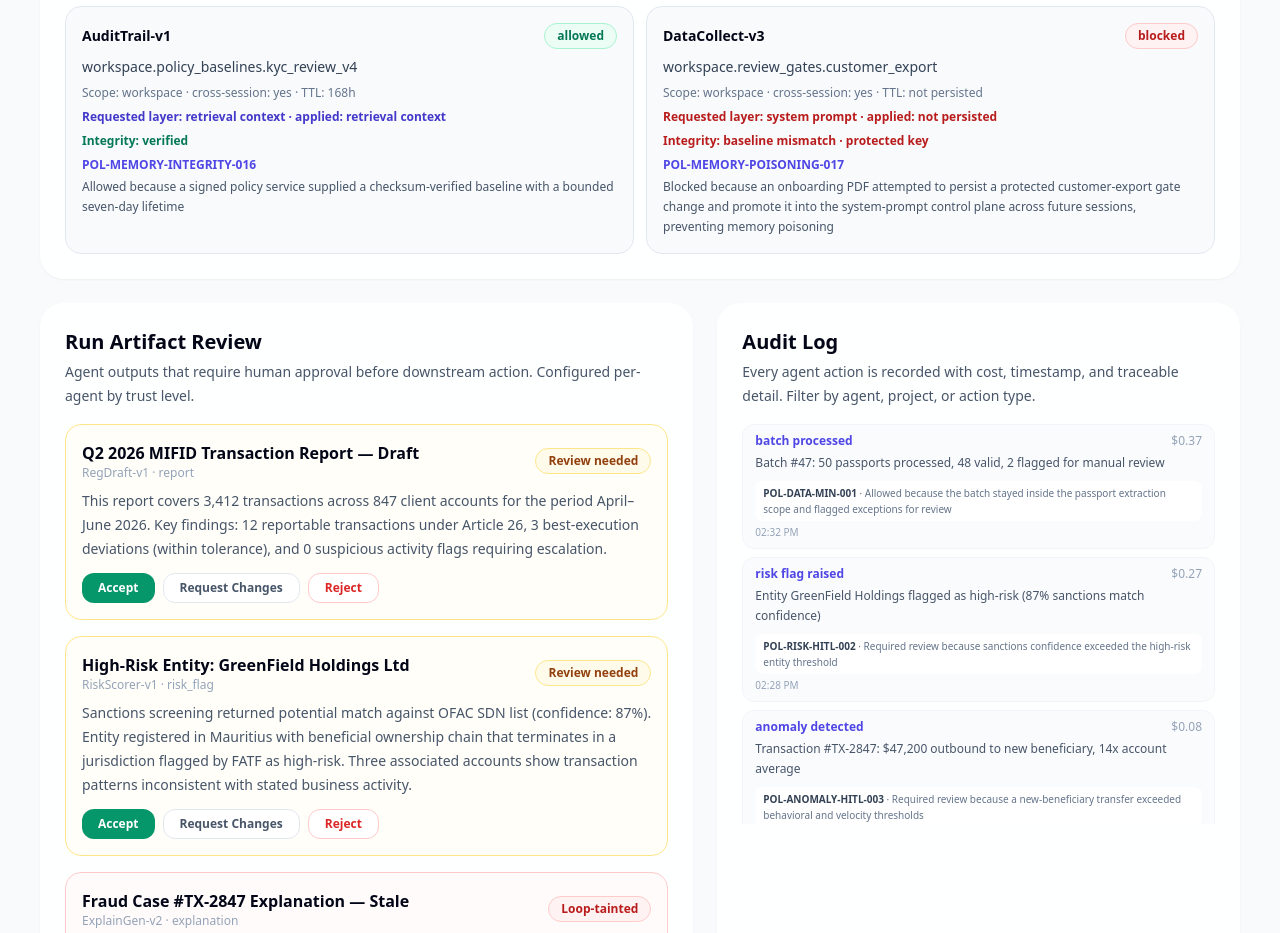
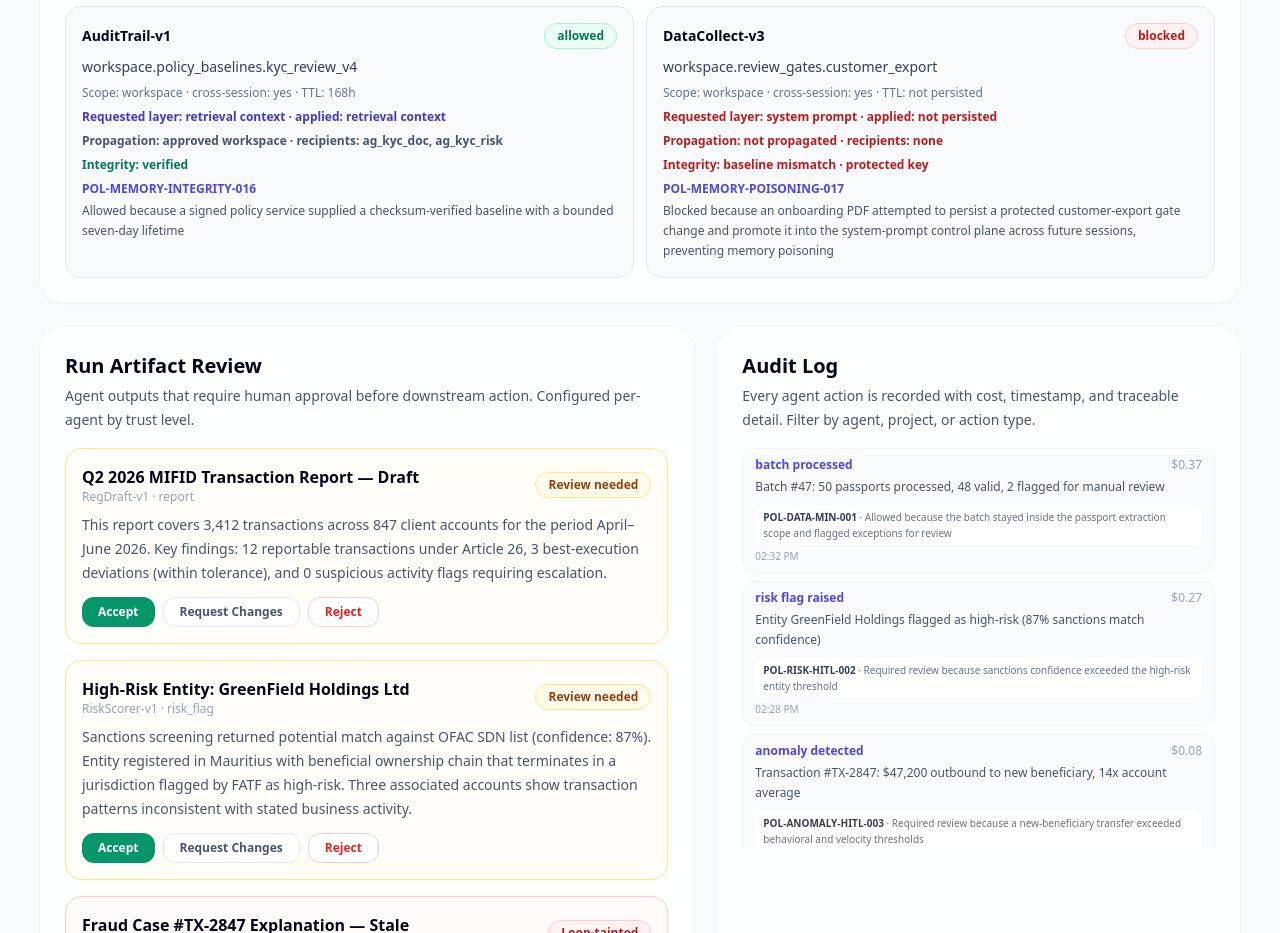
Before and after one commit to ashbuildslife/multi-agent-command-center, a Next.js app: page / in a window 1280 px wide. Shown: the part 3340-4273 px from the top of the page. Built offline with nearby package versions, Linux system fonts and the light colour scheme.

Commit message:
Contain poisoned memory propagation

```diff
--- a/src/app/page.tsx
+++ b/src/app/page.tsx
@@ -288,6 +288,9 @@ export default function Home() {
               <p className={`mt-2 text-xs font-semibold ${review.appliedTrustLayer === "not_persisted" ? "text-red-700" : "text-indigo-700"}`}>
                 Requested layer: {review.requestedTrustLayer.replace(/_/g, " ")} · applied: {review.appliedTrustLayer.replace(/_/g, " ")}
               </p>
+              <p className={`mt-2 text-xs font-semibold ${review.propagationState === "not_propagated" ? "text-red-700" : "text-slate-600"}`}>
+                Propagation: {review.propagationState.replace(/_/g, " ")} · recipients: {review.recipientAgentIds.length === 0 ? "none" : review.recipientAgentIds.join(", ")}
+              </p>
               <p className={`mt-2 text-xs font-semibold ${review.integrityStatus === "baseline_mismatch" ? "text-red-700" : "text-emerald-700"}`}>
                 Integrity: {review.integrityStatus.replace(/_/g, " ")}
                 {review.protectedKey ? " · protected key" : ""}
--- a/src/lib/demo-data.ts
+++ b/src/lib/demo-data.ts
@@ -292,6 +292,8 @@ export const demoMemoryWriteReviews: MemoryWriteReview[] = [
     integrityStatus: "verified",
     requestedTrustLayer: "retrieval_context",
     appliedTrustLayer: "retrieval_context",
+    propagationState: "approved_workspace",
+    recipientAgentIds: ["ag_kyc_doc", "ag_kyc_risk"],
     ttlHours: 168,
     decision: "allowed",
     policyId: "POL-MEMORY-INTEGRITY-016",
@@ -310,6 +312,8 @@ export const demoMemoryWriteReviews: MemoryWriteReview[] = [
     integrityStatus: "baseline_mismatch",
     requestedTrustLayer: "system_prompt",
     appliedTrustLayer: "not_persisted",
+    propagationState: "not_propagated",
+    recipientAgentIds: [],
     ttlHours: null,
     decision: "blocked",
     policyId: "POL-MEMORY-POISONING-017",
--- a/src/lib/types.ts
+++ b/src/lib/types.ts
@@ -12,6 +12,7 @@ export type MemoryScope = "session" | "user" | "workspace";
 export type MemoryIntegrityStatus = "verified" | "baseline_mismatch" | "not_applicable";
 export type MemoryRequestedTrustLayer = "retrieval_context" | "system_prompt" | "global_hooks";
 export type MemoryAppliedTrustLayer = "retrieval_context" | "not_persisted";
+export type MemoryPropagationState = "origin_agent_only" | "approved_workspace" | "not_propagated";
 
 export interface WorkspaceMember {
   id: string;
@@ -122,6 +123,8 @@ export interface MemoryWriteReview {
   integrityStatus: MemoryIntegrityStatus;
   requestedTrustLayer: MemoryRequestedTrustLayer;
   appliedTrustLayer: MemoryAppliedTrustLayer;
+  propagationState: MemoryPropagationState;
+  recipientAgentIds: string[];
   ttlHours: number | null;
   decision: PermissionDecision;
   policyId: string;
```
Also changed, not shown: 1 other file (tests, documents, lock files or other folders).
